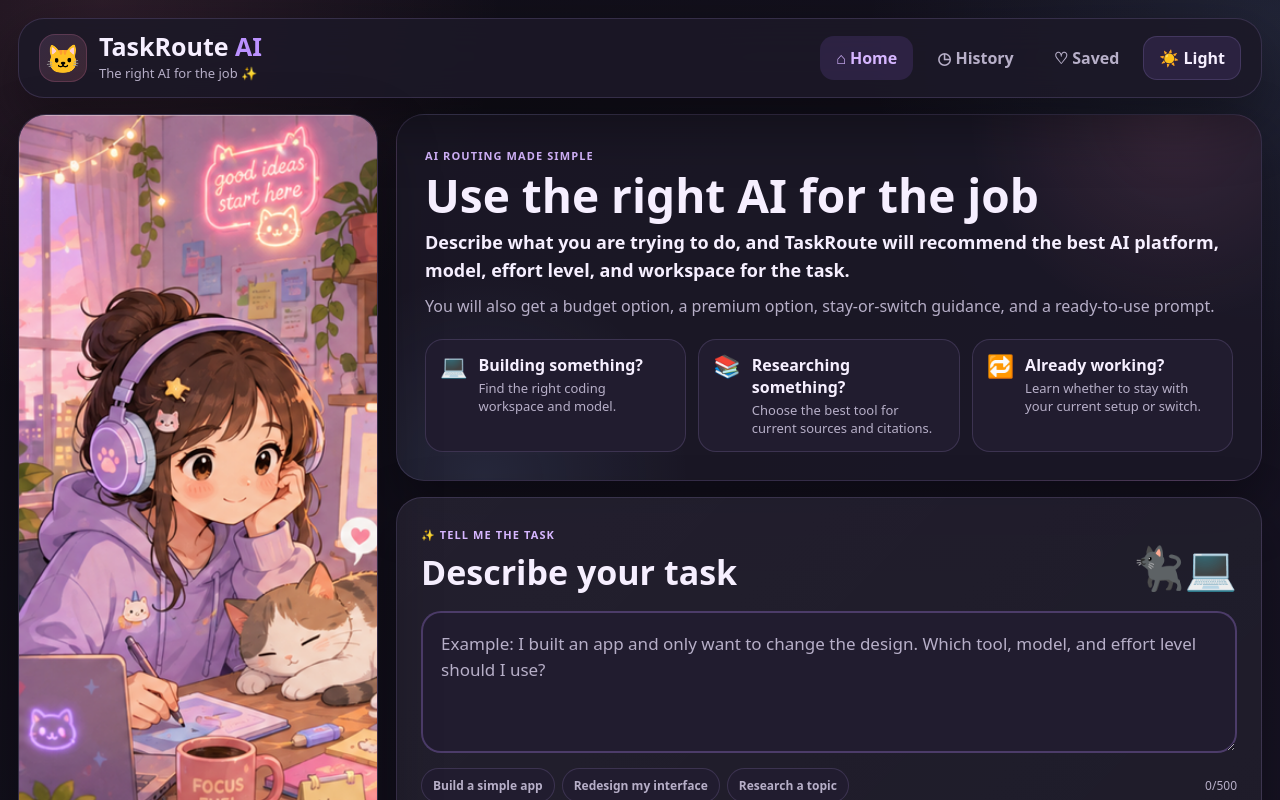
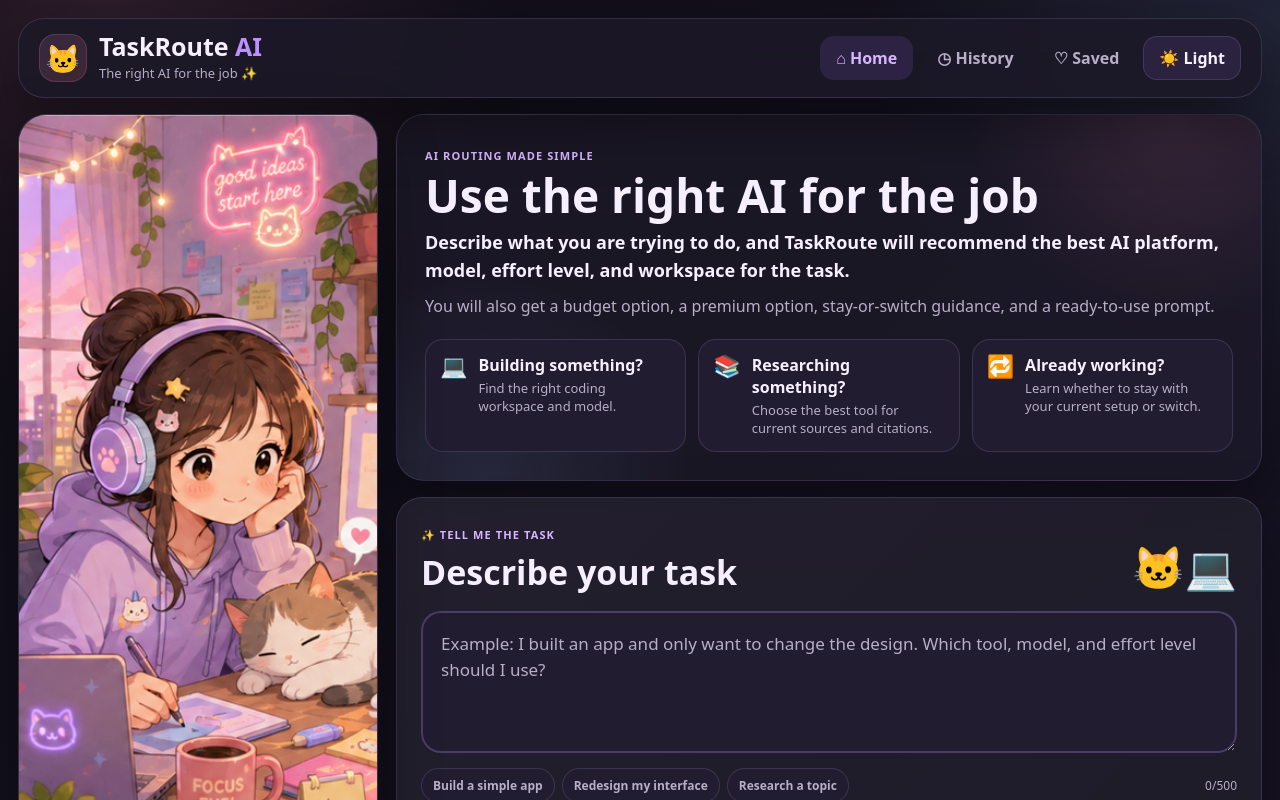
Before and after one commit to jennycita/taskroute-ai, a Next.js app: page / in a window 1280 px wide. Shown: the top 800 px of the page. Built offline with nearby package versions, Linux system fonts and the light colour scheme.

Commit message:
Update page.tsx
Fix cat and laptop icon

```diff
--- a/app/page.tsx
+++ b/app/page.tsx
@@ -388,7 +388,7 @@ Please use ${result.effort.toLowerCase()} effort. Keep the solution practical, p
                 <span className="eyebrow">✨ Tell me the task</span>
                 <h2>Describe your task</h2>
               </div>
-              <div className="cat-doodle">🐈‍⬛💻</div>
+              <div className="cat-doodle">🐱💻</div>
             </div>
 
             <textarea
```
